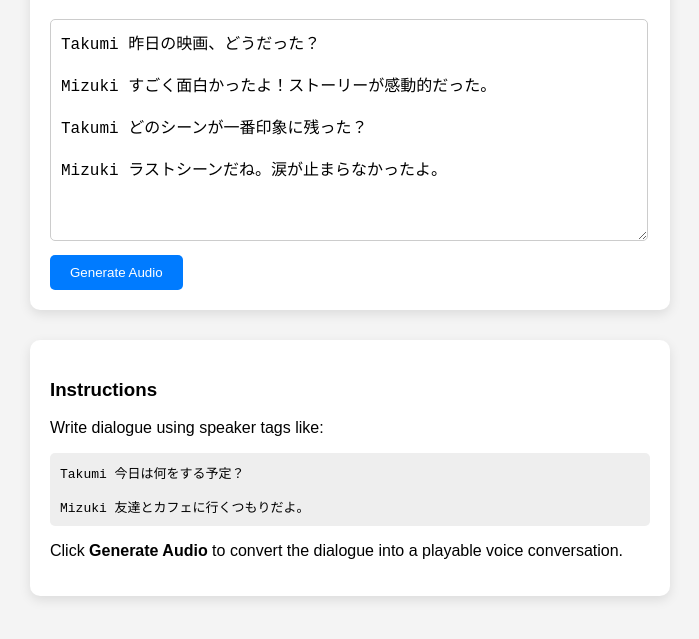
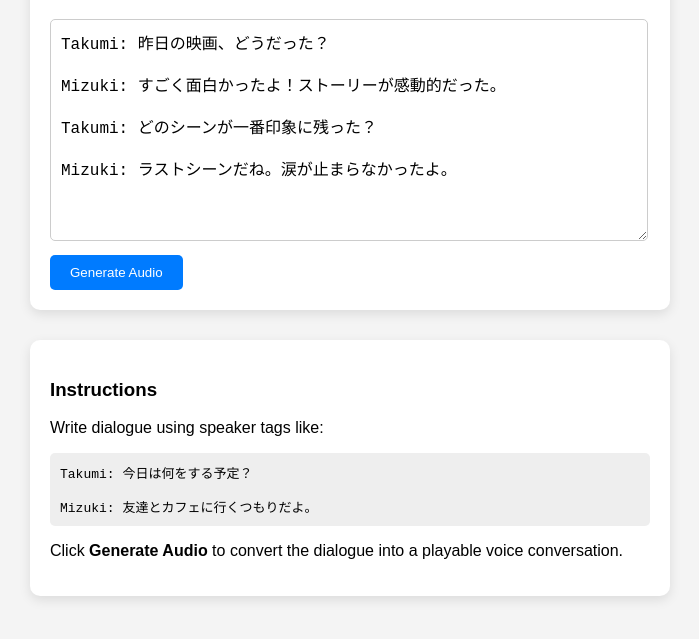
Before and after one commit to Kenpham1506/JPD123, a website: page index.html in a window 1280 px wide. Shown: the part 281-920 px from the top of the page, without its empty margins (290-989 px from the left). Drawn offline with Linux system fonts and the light colour scheme.

Commit message:
Update index.html

```diff
--- a/index.html
+++ b/index.html
@@ -10,13 +10,13 @@
 <body>
 	<div class="container">
 		<h1>JPD123 Nhuvt</h1>
-		<textarea id="inputText" placeholder="Enter conversation text...">Takumi 昨日の映画、どうだった？
+		<textarea id="inputText" placeholder="Enter conversation text...">Takumi: 昨日の映画、どうだった？
 
-Mizuki すごく面白かったよ！ストーリーが感動的だった。
+Mizuki: すごく面白かったよ！ストーリーが感動的だった。
 
-Takumi どのシーンが一番印象に残った？
+Takumi: どのシーンが一番印象に残った？
 
-Mizuki ラストシーンだね。涙が止まらなかったよ。</textarea>
+Mizuki: ラストシーンだね。涙が止まらなかったよ。</textarea>
 
 		<button id="generateBtn">Generate Audio</button>
 
@@ -29,9 +29,9 @@ Mizuki ラストシーンだね。涙が止まらなかったよ。</textarea>
 		<div class="instructions">
 			<h3>Instructions</h3>
 			<p>Write dialogue using speaker tags like:</p>
-			<pre>Takumi 今日は何をする予定？
+			<pre>Takumi: 今日は何をする予定？
 
-Mizuki 友達とカフェに行くつもりだよ。</pre>
+Mizuki: 友達とカフェに行くつもりだよ。</pre>
 			<p>Click <strong>Generate Audio</strong> to convert the dialogue into a playable voice conversation.</p>
 		</div>
 	</div>
```
